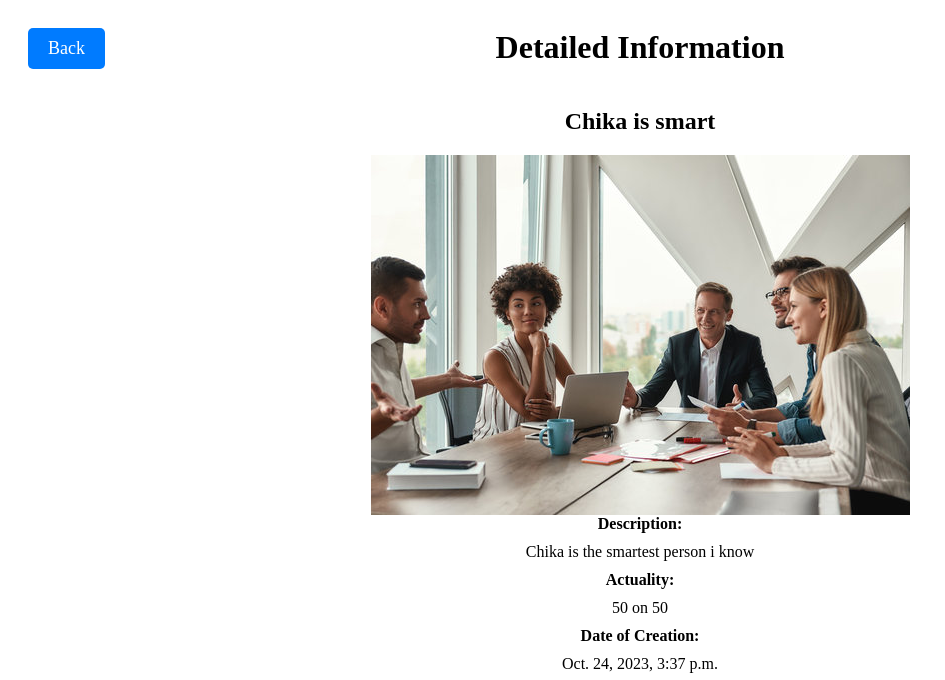
After one commit to SanjarJun/win_1_21_lab_SJ, a Django app: page /book_detail/3/ in a window 1280 px wide. The commit adds this page. Shown: the top 680 px of the page, without its empty margins (0-945 px from the left). Run offline with Django 4.2, Linux system fonts and the light colour scheme; data comes from the database, SQL or seed files in the repository.

Commit message:
3 and 4 labs

```diff
--- a/book/views.py
+++ b/book/views.py
@@ -22,7 +22,7 @@ def create_book (request):
         form = forms.BookForm(request.POST, request.FILES)
         if form.is_valid():
             form.save()
-            return HttpResponse('Added')
+            return HttpResponse('<a href="/">Back</a>')
     else:
         form = forms.BookForm()
     return render(request, 'books/create_book.html', {'form': form})
--- /dev/null
+++ b/templates/books/book_detail.html
@@ -0,0 +1,100 @@
+<!DOCTYPE html>
+<html lang="en">
+<head>
+    <meta charset="UTF-8">
+    <title>Details</title>
+    <style>
+        /* Add your CSS styles here */
+        body {
+            display: flex;
+            flex-direction: column;
+            align-items: center;
+            text-align: center;
+            position: relative;
+        }
+        h1, h2 {
+            text-align: center;
+        }
+        img {
+            max-width: 100%;
+        }
+        p {
+            margin: 10px 0;
+        }
+        iframe {
+            width: 100%;
+            max-width: 800px;
+            height: 400px;
+        }
+        table {
+            width: 100%;
+            max-width: 800px;
+            border-collapse: collapse;
+            margin-top: 20px;
+        }
+        table, th, td {
+            border: 1px solid black;
+        }
+        th, td {
+            padding: 8px;
+            text-align: left;
+        }
+        th {
+            background-color: #f2f2f2;
+        }
+        .section-label {
+            font-weight: bold;
+        }
+        .back-button {
+            position: absolute;
+            top: 20px;
+            left: 20px;
+            font-size: 18px;
+            padding: 10px 20px;
+            background-color: #007bff;
+            color: #fff;
+            text-decoration: none;
+            border-radius: 5px;
+            transition: background-color 0.3s;
+        }
+        .back-button:hover {
+            background-color: #0056b3;
+        }
+    </style>
+</head>
+<body>
+    <a class="back-button" href="javascript:history.back()">Back</a>
+    <h1>Detailed Information</h1>
+    <h2>{{ lang_key.title }}</h2>
+
+    <img src="{{ lang_key.image.url }}" alt="{{ lang_key.title }}">
+
+    <div class="section-label">Description:</div>
+    <p>{{ lang_key.description }}</p>
+
+    <div class="section-label">Actuality:</div>
+    <p>{{ lang_key.actuality }}</p>
+
+    <div class="section-label">Date of Creation:</div>
+    <p>{{ lang_key.created_at }}</p>
+
+    <iframe src="{{ lang_key.video }}" frameborder="0" allow="accelerometer; autoplay; encrypted-media; gyroscope; picture-in-picture"></iframe>
+
+    <h2>Comments</h2>
+
+    <table>
+        <tr>
+            <th>Review create date</th>
+            <th>Comment</th>
+            <th>Grade</th>
+        </tr>
+        {% for i in lang_key.review_object.all %}
+        <tr>
+            <td>{{ i.created_at }}</td>
+            <td>{{ i.text_review }}</td>
+            <td>{{ i.rate_stars }}</td>
+        </tr>
+        {% endfor %}
+    </table>
+</body>
+</html>
--- a/templates/books/books.html
+++ b/templates/books/books.html
@@ -12,12 +12,12 @@
                 <h3>{{ i.title }}</h3>
                 <p>{{ i.description }}</p>
                 <a href="/book_detail/{{ i.id }}">
-                        <button class="detail_btn">
-                            More
-                        </button>
+                    <button class="detail_btn">More</button>
                 </a>
             </div>
         </div>
         {% endfor %}
     </section>
 </main>
+
+{% include 'books/footer.html' %}
```
Also changed, not shown: static/css/style.css (added, +37 -0 lines), templates/books/book_list.html (+12 -4 lines), templates/books/create_book.html (+18 -1 lines), templates/books/create_review.html (+7 -7 lines), templates/books/footer.html (added, +21 -0 lines), templates/books/header.html (added, +43 -0 lines), book/migrations/0003_book_actuality_book_video.py (added), book/migrations/0004_reviewbook.py (added), media/360_F_289031631_Jf7Rotuqrz6OSnV2O5UxaPJZsbEi7IwH.jpg (added). Lines whose indentation alone changed are shown as unchanged.
